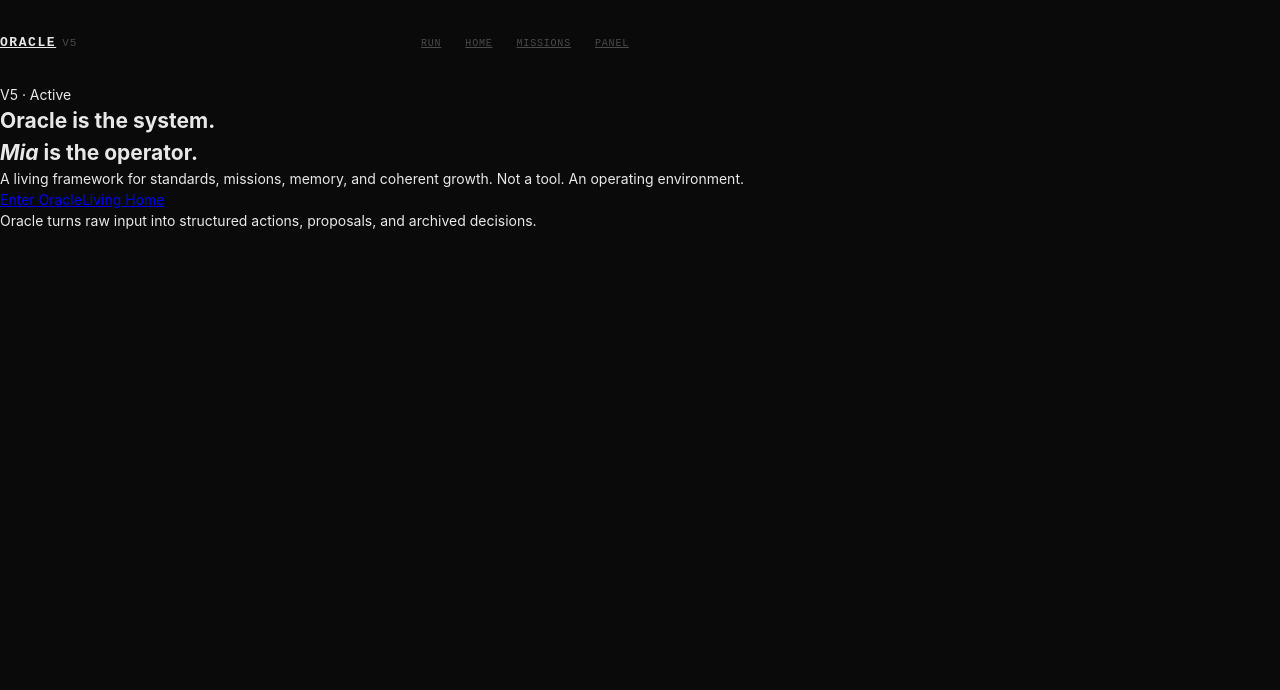
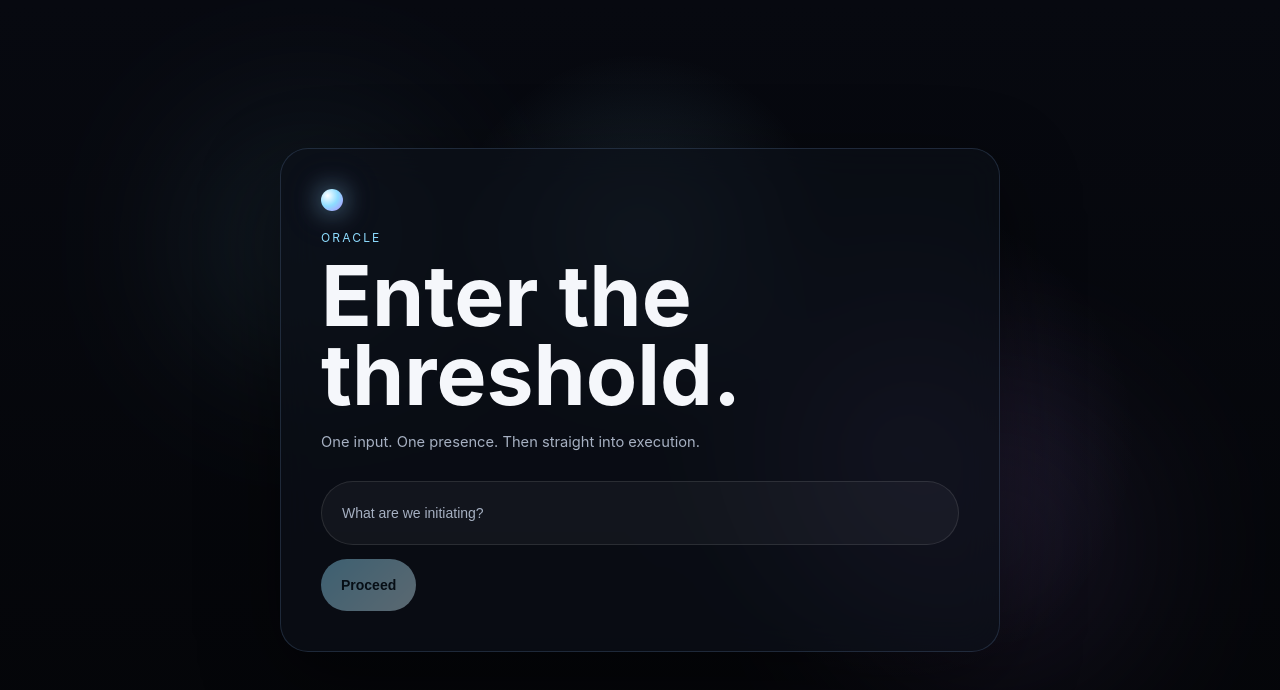
Before and after one commit to second-shot/ORACLE-V5, a React (Vite) app: page / in a window 1280 px wide. Shown: the top 690 px of the page. Built offline with nearby package versions, Linux system fonts and the light colour scheme.

Commit message:
feat: implement Entry screen for / route (threshold state)
Agent-Logs-Url: https://github.com/second-shot/ORACLE-V5/sessions/d17aa126-f0cc-4afb-b474-3734f2dac288

Co-authored-by: second-shot <272917922+second-shot@users.noreply.github.com>

```diff
--- a/src/App.jsx
+++ b/src/App.jsx
@@ -1,6 +1,6 @@
 import { BrowserRouter, Routes, Route, NavLink } from "react-router-dom";
 import { ControlPanel } from "./components/ControlPanel.jsx";
-import Landing from "./pages/Landing.jsx";
+import Entry from "./pages/Entry.jsx";
 import Run from "./pages/Run.jsx";
 import Home from "./pages/Home.jsx";
 import OutputPage from "./pages/OutputPage.jsx";
@@ -51,7 +51,6 @@ function Shell() {
       </header>
 
       <Routes>
-        <Route path="/" element={<Landing />} />
         <Route path="/run" element={<Run />} />
         <Route path="/home" element={<Home />} />
         <Route path="/output/:id" element={<OutputPage />} />
@@ -72,7 +71,10 @@ function Shell() {
 export default function App() {
   return (
     <BrowserRouter>
-      <Shell />
+      <Routes>
+        <Route path="/" element={<Entry />} />
+        <Route path="/*" element={<Shell />} />
+      </Routes>
     </BrowserRouter>
   );
 }
--- /dev/null
+++ b/src/pages/Entry.jsx
@@ -0,0 +1,51 @@
+import { useState } from "react";
+import { useNavigate } from "react-router-dom";
+
+export default function Entry() {
+  const [input, setInput] = useState("");
+  const navigate = useNavigate();
+
+  function handleSubmit(e) {
+    e.preventDefault();
+    if (!input.trim()) return;
+    navigate("/run");
+  }
+
+  return (
+    <main className="entry" aria-label="Entry state">
+      <div className="entry__ambient entry__ambient--a" aria-hidden="true" />
+      <div className="entry__ambient entry__ambient--b" aria-hidden="true" />
+
+      <section className="entry__panel">
+        <div className="entry__orb" aria-hidden="true" />
+        <p className="entry__eyebrow">Oracle</p>
+        <h1 className="entry__title">Enter the threshold.</h1>
+        <p className="entry__copy">
+          One input. One presence. Then straight into execution.
+        </p>
+
+        <form className="entry__form" onSubmit={handleSubmit}>
+          <label className="sr-only" htmlFor="entry-input">
+            Oracle entry input
+          </label>
+          <input
+            id="entry-input"
+            className="entry__input"
+            type="text"
+            placeholder="What are we initiating?"
+            value={input}
+            onChange={(e) => setInput(e.target.value)}
+            required
+          />
+          <button
+            className="entry__cta"
+            type="submit"
+            disabled={!input.trim()}
+          >
+            Proceed
+          </button>
+        </form>
+      </section>
+    </main>
+  );
+}
--- a/src/styles/app.css
+++ b/src/styles/app.css
@@ -984,3 +984,142 @@ html, body {
   text-align: center;
   padding: 40px 0;
 }
+
+/* ── Entry (/ threshold) ── */
+.entry {
+  min-height: 100dvh;
+  display: grid;
+  place-items: center;
+  padding: 24px;
+  position: relative;
+  overflow: hidden;
+  background:
+    radial-gradient(circle at 50% 30%, rgba(141, 220, 255, 0.14), transparent 22%),
+    radial-gradient(circle at 70% 55%, rgba(181, 141, 255, 0.12), transparent 24%),
+    linear-gradient(180deg, #070910 0%, #040508 100%);
+}
+
+.entry__panel {
+  width: min(100%, 720px);
+  padding: 40px;
+  border-radius: 28px;
+  border: 1px solid rgba(145, 190, 255, 0.16);
+  background: rgba(12, 16, 24, 0.72);
+  backdrop-filter: blur(18px);
+  box-shadow: 0 24px 80px rgba(0, 0, 0, 0.45);
+}
+
+.entry__orb {
+  width: 22px;
+  height: 22px;
+  border-radius: 999px;
+  margin-bottom: 18px;
+  background: radial-gradient(circle at 30% 30%, #fff 0%, #8ddcff 48%, #b58dff 100%);
+  box-shadow: 0 0 24px rgba(141, 220, 255, 0.55), 0 0 44px rgba(181, 141, 255, 0.28);
+}
+
+.entry__eyebrow {
+  margin: 0 0 10px;
+  font-size: 12px;
+  letter-spacing: 0.18em;
+  text-transform: uppercase;
+  color: #8ddcff;
+}
+
+.entry__title {
+  margin: 0;
+  font-size: clamp(3rem, 8vw, 6rem);
+  line-height: 0.94;
+  color: #f5f7fb;
+}
+
+.entry__copy {
+  margin: 16px 0 0;
+  max-width: 34rem;
+  color: #a6b0c2;
+  font-size: 1.05rem;
+}
+
+.entry__form {
+  margin-top: 28px;
+  display: grid;
+  gap: 14px;
+}
+
+.entry__input {
+  min-height: 64px;
+  width: 100%;
+  border-radius: 999px;
+  border: 1px solid rgba(255, 255, 255, 0.1);
+  background: rgba(255, 255, 255, 0.04);
+  color: #f5f7fb;
+  padding: 0 20px;
+  font-size: 1rem;
+  outline: none;
+}
+
+.entry__input::placeholder {
+  color: #a6b0c2;
+}
+
+.entry__input:focus {
+  border-color: rgba(141, 220, 255, 0.45);
+  box-shadow: 0 0 0 4px rgba(141, 220, 255, 0.12);
+}
+
+.entry__cta {
+  min-height: 52px;
+  width: fit-content;
+  padding: 0 20px;
+  border: 0;
+  border-radius: 999px;
+  background: linear-gradient(135deg, #8ddcff, #d7f2ff);
+  color: #051019;
+  font-weight: 700;
+  cursor: pointer;
+  font-size: 1rem;
+}
+
+.entry__cta:disabled {
+  opacity: 0.4;
+  cursor: default;
+}
+
+.entry__ambient {
+  position: absolute;
+  border-radius: 999px;
+  filter: blur(80px);
+  pointer-events: none;
+  opacity: 0.55;
+}
+
+.entry__ambient--a {
+  width: 260px;
+  height: 260px;
+  top: 14%;
+  left: 14%;
+  background: rgba(141, 220, 255, 0.16);
+}
+
+.entry__ambient--b {
+  width: 320px;
+  height: 320px;
+  right: 10%;
+  bottom: 12%;
+  background: rgba(181, 141, 255, 0.14);
+}
+
+@media (max-width: 640px) {
+  .entry__panel {
+    padding: 24px;
+    border-radius: 22px;
+  }
+
+  .entry__title {
+    font-size: clamp(2.5rem, 15vw, 4rem);
+  }
+
+  .entry__cta {
+    width: 100%;
+  }
+}
```
